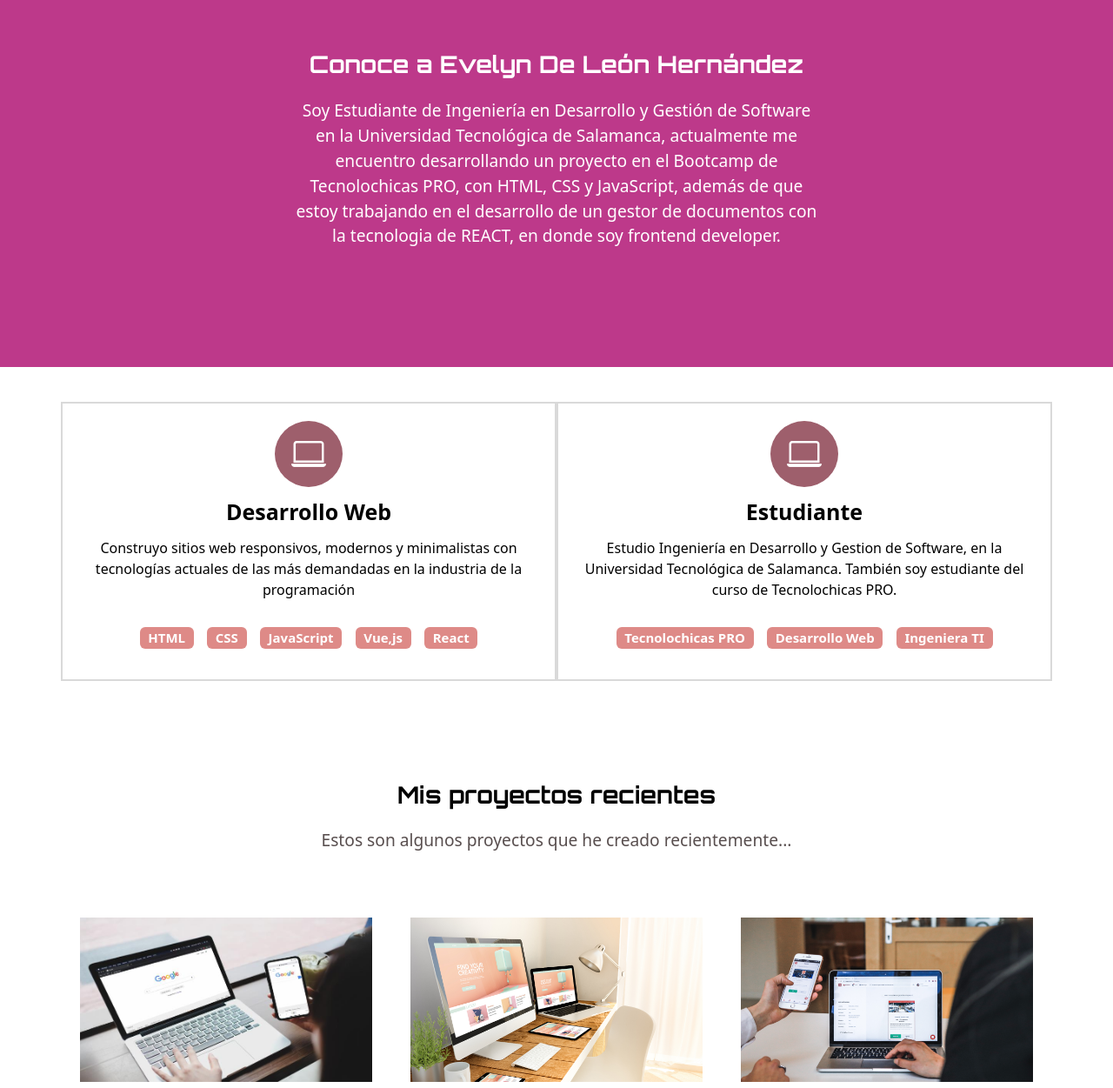
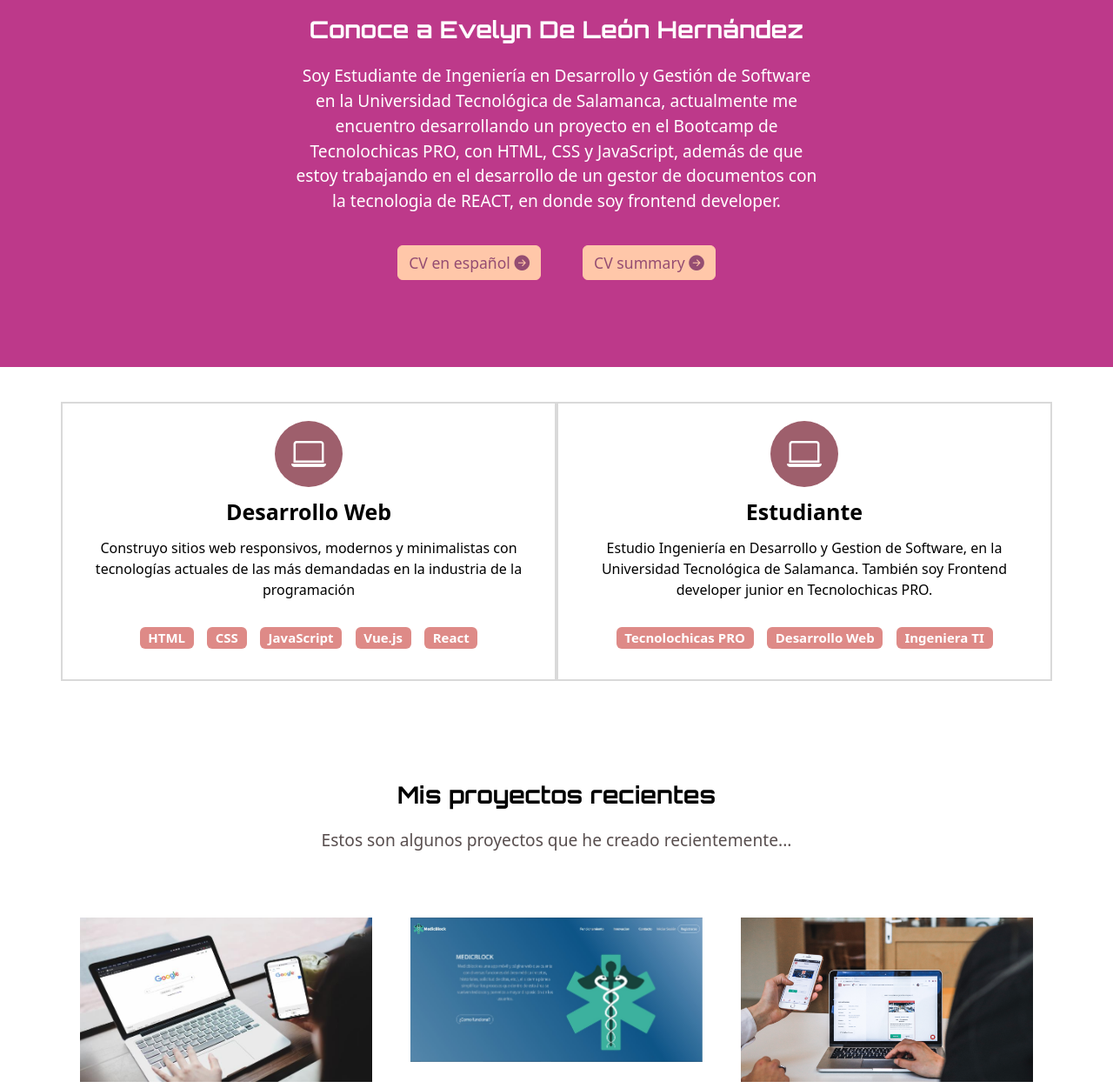
Before and after one commit to evedl/evedl.github.io, a plain HTML site: page index.html in a window 1280 px wide. Shown: the part 989-2240 px from the top of the page at 87% size. Drawn offline with nearby package versions, Linux system fonts and the light colour scheme; grey boxes are pictures that could not be loaded; a web font is replaced by a local one.

Commit message:
design changes

```diff
--- a/index.html
+++ b/index.html
@@ -74,6 +74,21 @@
           actualmente me encuentro desarrollando un proyecto en el Bootcamp de Tecnolochicas PRO, con HTML, CSS y JavaScript,
           además de que estoy trabajando en el desarrollo de un gestor de documentos con la tecnologia de REACT, en donde soy frontend developer.</p>
       </div>
+      <div class="d-grid gap-2 d-sm-flex justify-content-sm-center">
+        <a href="https://www.canva.com/design/DAFQxM1lAvE/wjlMSEvfTNwKYQr7bFRvgA/view?utm_content=DAFQxM1lAvE&utm_campaign=designshare&utm_medium=link2&utm_source=sharebutton" target="_blank" rel="noopener noreferrer">
+          <button type="button" class="btn btn-info">
+            CV en español
+            <i class="bi bi-arrow-right-circle-fill"></i>
+          </button>
+        </a>
+        <a href="https://www.canva.com/design/DAFROhAaR0U/IqH6S2m30DOjb_BnaPfHng/view?utm_content=DAFROhAaR0U&utm_campaign=designshare&utm_medium=link2&utm_source=sharebutton" target="_blank" rel="noopener noreferrer">
+          <button type="button" class="btn btn-info">
+            CV summary
+            <i class="bi bi-arrow-right-circle-fill"></i>
+          </button>
+        </a>
+
+      </div>
     </section>
 
     <!-- Experiencia -->
@@ -89,7 +104,7 @@
               <span class="badge">HTML</span>
               <span class="badge">CSS</span>
               <span class="badge">JavaScript</span>
-              <span class="badge">Vue,js</span>
+              <span class="badge">Vue.js</span>
               <span class="badge">React</span>
             </div>
           </div>
@@ -98,7 +113,7 @@
           <div class="columna col-12 col-md-6">
             <i class="bi bi-laptop"></i>
             <p class="experiencia-titulo">Estudiante</p>
-            <p>Estudio Ingeniería en Desarrollo y Gestion de Software, en la Universidad Tecnológica de Salamanca. También soy estudiante del curso de Tecnolochicas PRO. </p>
+            <p>Estudio Ingeniería en Desarrollo y Gestion de Software, en la Universidad Tecnológica de Salamanca. También soy Frontend developer junior en Tecnolochicas PRO. </p>
             <div class="badges-contenedor">
               <span class="badge">Tecnolochicas PRO</span>
               <span class="badge">Desarrollo Web</span>
@@ -136,14 +151,11 @@
           <!-- Proyecto 2 -->
           <div class="col-12 col-md-6 col-lg-4">
             <div class="proyecto">
-              <img src="imagenes/proyecto2.png" alt="Proyecto 1">
+              <img src="imagenes/Medicblock.jpg" alt="Proyecto 2">
               <div class="overlay">
-                <p>Proyecto 2</p>
+                <p>MedicBlock</p>
                 <div class="iconos-contenedor">
-                  <a href="https://github.com/" target="_blank" rel="noopener noreferrer">
-                    <i class="bi bi-github"></i>
-                  </a>
-                  <a href="#/" target="_blank" rel="noopener noreferrer">
+                  <a href="https://www.medicblock.me/" target="_blank" rel="noopener noreferrer">
                     <i class="bi bi-laptop"></i>
                   </a>
                 </div>
@@ -281,6 +293,7 @@
     </section>
 
     <!-- Contacto -->
+
     <section id="contacto" class="contacto seccion-oscura">
       <div class="container">
         <div class="container text-center rectangulo d-flex justify-content-evenly">
@@ -307,13 +320,13 @@
     <!-- Pie de pagina (footer) -->
     <footer class="seccion-oscura d-flex flex-column align-items-center justify-content-center">
       <img class="footer-logo" src="imagenes/icono-blanco.svg" alt="Logo del portafolio">
-      <p class="footer-texto text-center">Si lo puedes imaginar,
-        <br>lo puedes programar {💗}</p>
+      <p class="footer-texto text-center">print ('Si lo puedes imaginar,
+        <br>lo puedes programar 🤍')</p>
       <div class="iconos-redes-sociales d-flex flex-wrap align-items-center justify-content-center">
         <a href="https://github.com/evedl" target="_blank" rel="noopener noreferrer">
           <i class="bi bi-github"></i>
         </a>
-        <a href="https://www.linkedin.com/in/evelyn-de-le%C3%B3n-hern%C3%A1ndez-0b2a33269/" target="_blank" rel="noopener noreferrer">
+        <a href="https://www.linkedin.com/in/evelyndeleonhdz/" target="_blank" rel="noopener noreferrer">
           <i class="bi bi-linkedin"></i>
         </a>
         <a href="https://www.instagram.com/evedeleon_/" target="_blank" rel="noopener noreferrer">
```
Also changed, not shown: imagenes/Medicblock.jpg (added), imagenes/proyecto1.png (deleted), imagenes/proyecto2.png (deleted).
